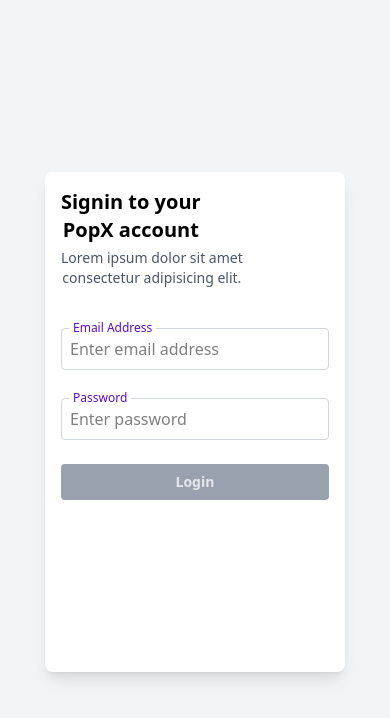
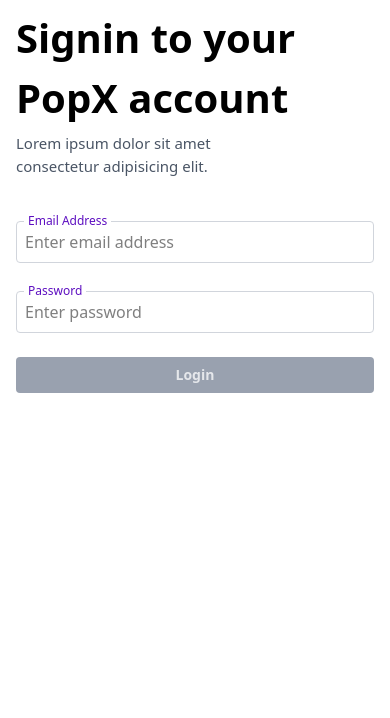
Before and after one commit to hds05/educase_india, a React (Vite) app: page /login in a window 390 px wide. Shown: the top 718 px of the page. Built offline with nearby package versions, Linux system fonts and the light colour scheme; some icons are missing.

Commit message:
style: enhance layout and responsiveness of CreatePage and Login components

```diff
--- a/src/components/createaccount/index.jsx
+++ b/src/components/createaccount/index.jsx
@@ -36,7 +36,7 @@
 
   return (
     <div className="w-full h-screen flex items-center justify-center min-[426px]:bg-gray-100">
-      <div className=" w-full h-full bg-white rounded-none shadow-none p-5 m-0 min-w-[300px] max-w-sm text-center flex justify-start items-end min-[426px]:shadow-lg min-[426px]:h-[600px] min-[426px]:p-4 min-[426px]:m-5 min-[426px]:rounded-lg">
+      <div className=" max-[426px]:w-full h-full bg-white rounded-none shadow-none p-5 m-0 min-w-[300px] max-w-sm text-center flex justify-start items-end min-[426px]:shadow-lg min-[426px]:h-[600px] min-[426px]:p-4 min-[426px]:m-5 min-[426px]:rounded-lg">
 
         <div className="w-full h-full font-sans flex flex-col justify-between mt-2 items-start">
           <div className='w-full'>
--- a/src/components/login/index.jsx
+++ b/src/components/login/index.jsx
@@ -42,14 +42,14 @@
   }
 
   return (
-    <div className="w-full h-screen flex items-center justify-center bg-gray-100">
-      <div className="flex justify-start items-end bg-white shadow-lg rounded-lg p-4 m-5 min-w-[300px] max-w-lg text-center h-[500px]">
-        <div className="w-full font-sans flex flex-col mt-2 items-start h-full">
-          <h1 className="font-bold text-xl mb-1">
+    <div className="w-full h-screen flex items-center justify-center min-[426px]:bg-gray-100">
+      <div className="max-[426px]:w-full flex justify-start h-full items-end min-[426px]:h-[500px] bg-white min-[426px]:shadow-lg rounded-lg p-2 m-2 min-[426px]:p-4 min-[426px]:m-5 min-w-[300px] max-w-lg text-center">
+        <div className="w-full h-full font-sans flex flex-col mt-2 items-start text-left">
+          <h1 className="font-bold  text-[40px] mb-1 min-[426px]:text-xl">
             Signin to your <br />
             PopX account
           </h1>
-          <p className="text-sm text-gray-600">
+          <p className=" text-[15px] mb-1 min-[426px]:text-sm text-gray-600">
             Lorem ipsum dolor sit amet <br /> consectetur adipisicing elit.
           </p>
 
```
